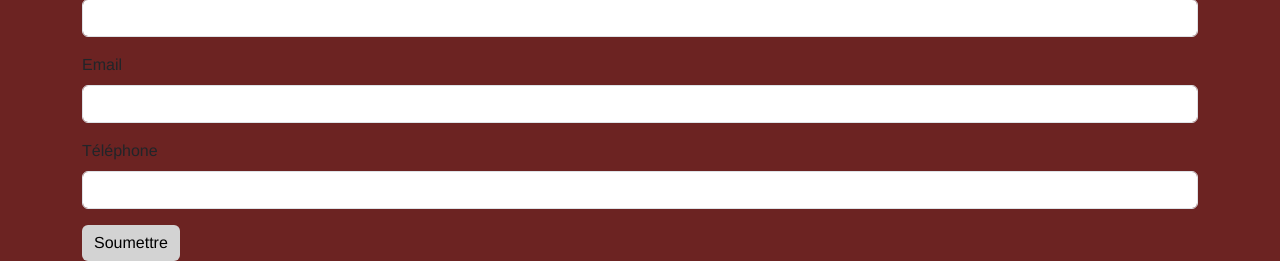
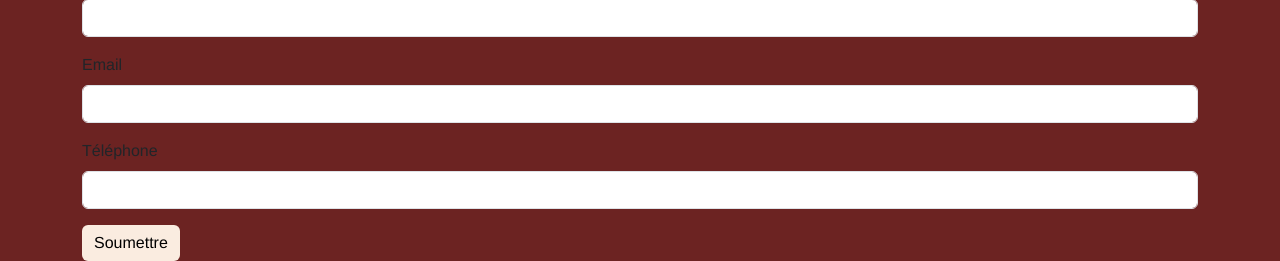
Before and after one commit to Meedloch/TableFlow, a Flask app: page / in a window 1280 px wide. Shown: the part 930-1191 px from the top of the page. Run offline with Flask 3, Linux system fonts and the light colour scheme.

Commit message:
[ADD] Style.css

```diff
--- a/project/app/static/style.css
+++ b/project/app/static/style.css
@@ -3,12 +3,12 @@ body {
     font-family: 'Helvetica', 'Arial', sans-serif;
 }
 .btn-primary {
-    background-color: #D3D3D3;
+    background-color: #faece0;
     color: #000;
     border: none;
 }
 input, textarea, select {
-    border: 1px solid #D3D3D3;
+    border: 1px solid #faece0;
     padding: 10px;
     font-family: 'Helvetica', 'Arial', sans-serif;
 }
```
